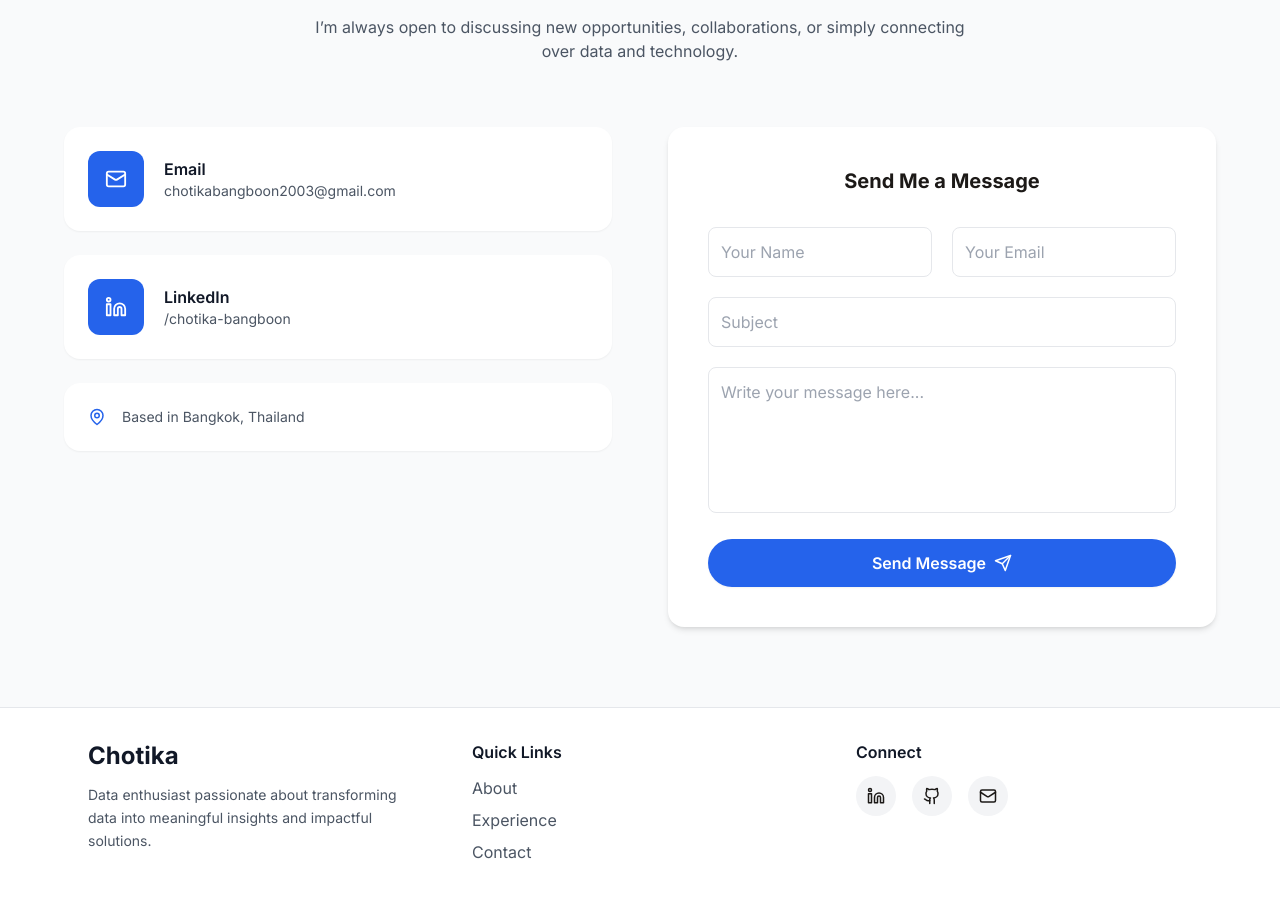
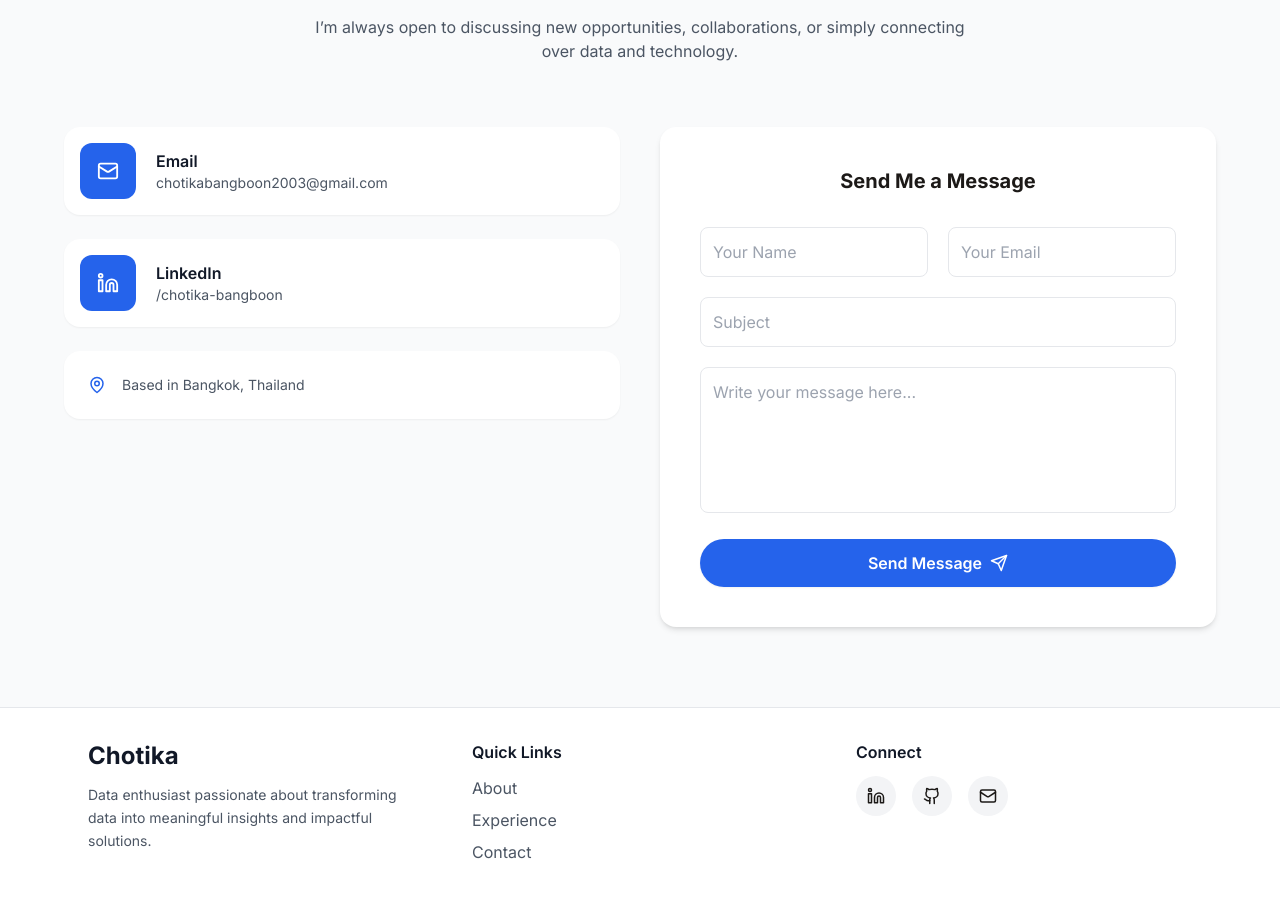
Before and after one commit to palmgrammer/portfolio-chotika, a Next.js app: page / in a window 1280 px wide. Shown: the part 4460-5357 px from the top of the page. Built offline with nearby package versions, Linux system fonts and the light colour scheme.

Commit message:
fix contact box

```diff
--- a/components/Contact.tsx
+++ b/components/Contact.tsx
@@ -50,7 +50,7 @@ export default function Contact() {
         </motion.div>
 
         {/* ===== Content Grid ===== */}
-        <div className="grid grid-cols-1 lg:grid-cols-2 gap-14">
+        <div className="grid grid-cols-1 lg:grid-cols-2 gap-10">
 
           {/* ===== LEFT - Contact Info ===== */}
           <div className="space-y-6">
@@ -67,7 +67,7 @@ export default function Contact() {
                   initial={{ opacity: 0, y: 40 }}
                   animate={isInView ? { opacity: 1, y: 0 } : {}}
                   transition={{ delay: index * 0.1 }}
-                  className="bg-white p-6 rounded-2xl shadow-sm hover:shadow-lg transition flex items-center gap-5"
+                  className="bg-white p-4 rounded-2xl shadow-sm hover:shadow-lg transition flex items-center gap-5"
                 >
                   <div className="bg-blue-600
                     w-12 h-12
```
